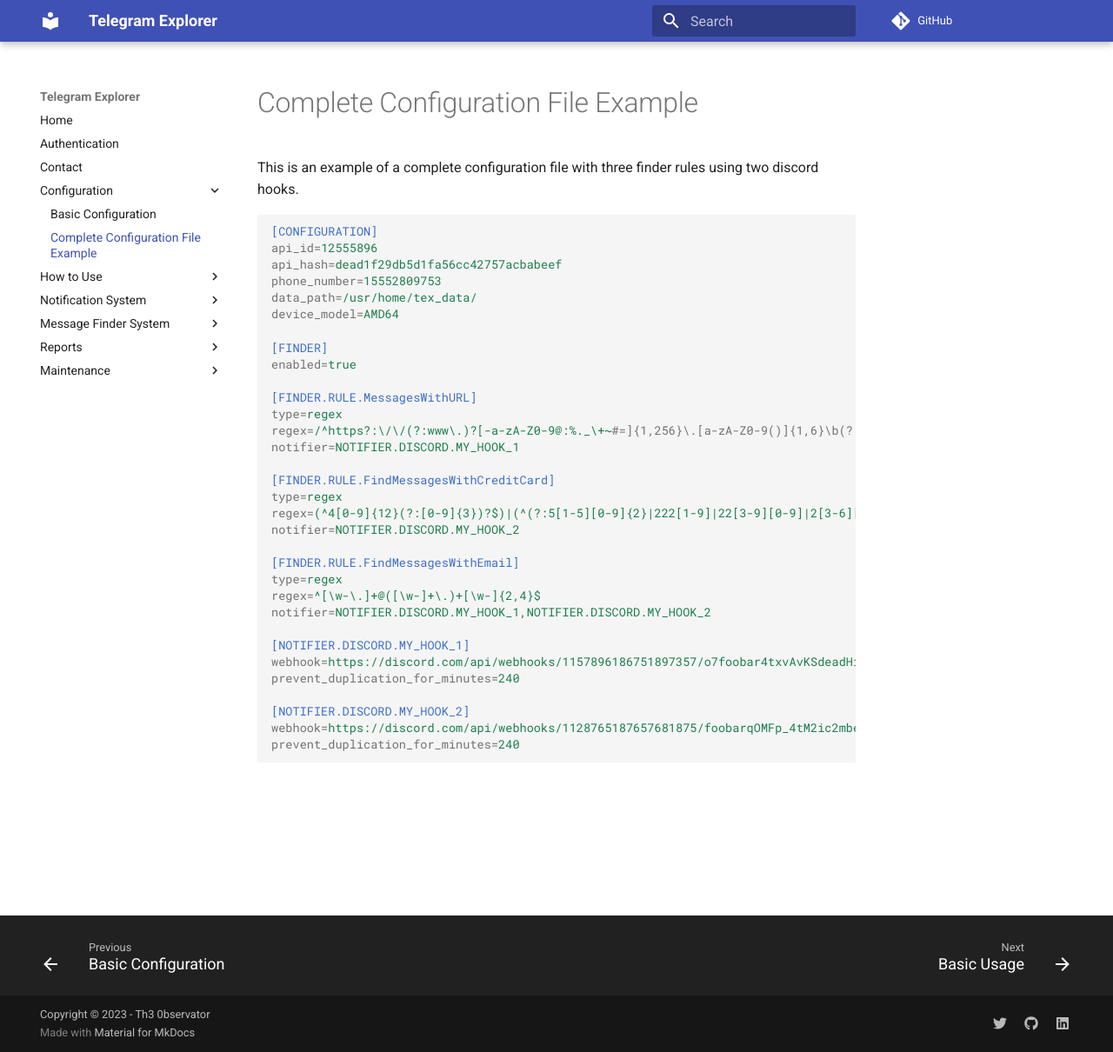
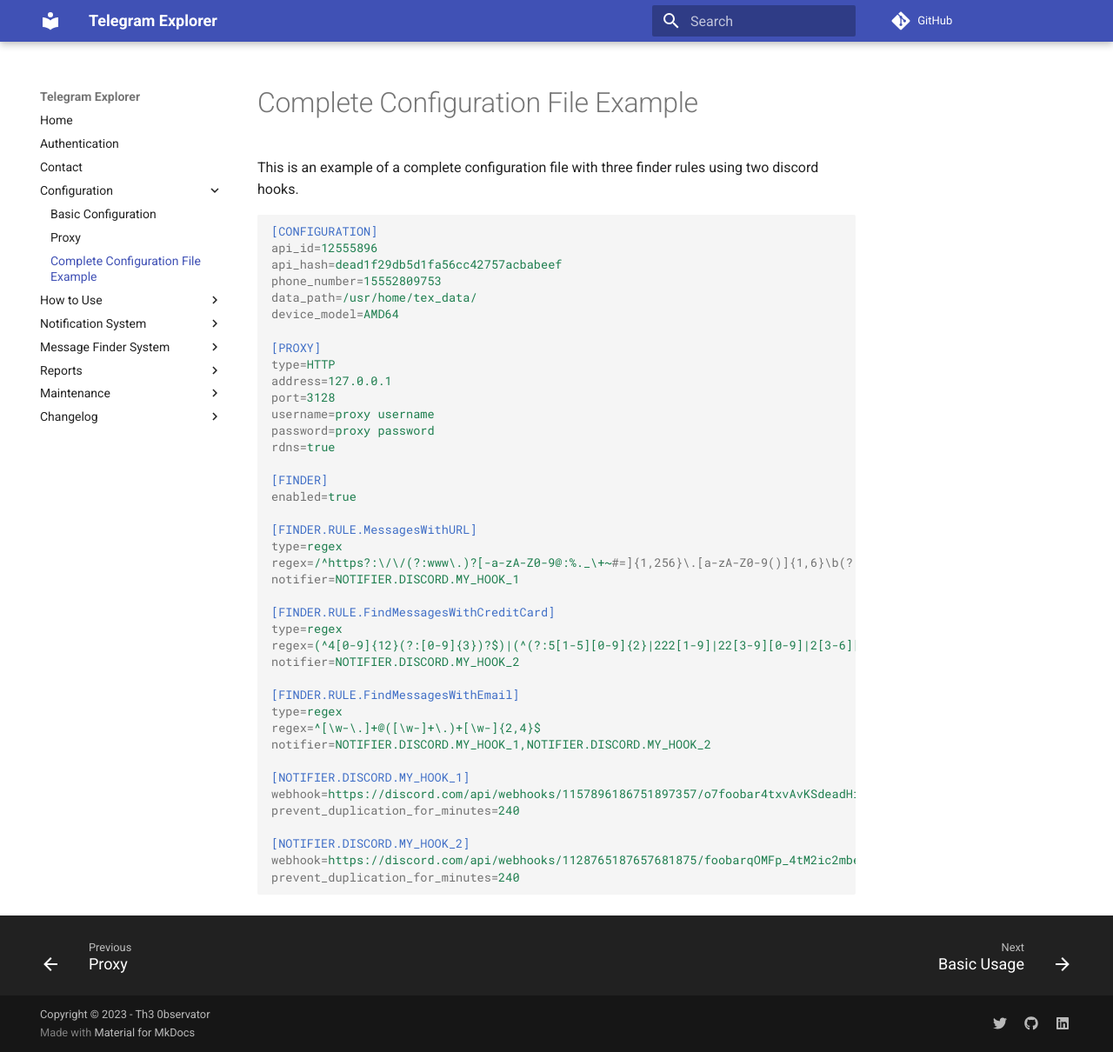
Before and after one commit to guibacellar/TEx, an MkDocs documentation site: the page built from docs/configuration/complete_configuration_file_example.md, in a window 1280 px wide and 1210 px high. Shown: the whole window at 87% size. Built offline with MkDocs 1.6.1 and Material for MkDocs 9.7.7, drawn with Linux system fonts in a browser that asks for light colours; comment, search, counter and statistics services are not loaded.

Commit message:
Add Changelog
Signed-off-by: Guilherme Bacellar Moralez <guibacellar@gmail.com>

```diff
--- a/docs/configuration/complete_configuration_file_example.md
+++ b/docs/configuration/complete_configuration_file_example.md
@@ -9,6 +9,14 @@
 phone_number=15552809753
 data_path=/usr/home/tex_data/
 device_model=AMD64
+
+[PROXY]
+type=HTTP
+address=127.0.0.1
+port=3128
+username=proxy username
+password=proxy password
+rdns=true
 
 [FINDER]
 enabled=true
--- a/mkdocs.yml
+++ b/mkdocs.yml
@@ -21,6 +21,7 @@
   - 'Contact': 'contact.md'
   - 'Configuration':
     - 'Basic Configuration': 'configuration/basic.md'
+    - 'Proxy': 'configuration/proxy.md'
     - 'Complete Configuration File Example': 'configuration/complete_configuration_file_example.md'
   - 'How to Use':
       - 'Basic Usage': 'how_use/how_to_use_basic.md'
@@ -40,6 +41,8 @@
       - 'Text Report': 'report/report_text.md'
   - 'Maintenance':
       - 'Purging Old Data': 'maintenance/purge_old_data.md'
+  - 'Changelog':
+      - 'V0.3.0': 'changelog/v030.md'
 
 site_author: Th3 0bservator
 
```
Also changed, not shown: docs/changelog/v030.md (added, +11 -0 lines), docs/configuration/proxy.md (added, +19 -0 lines).
